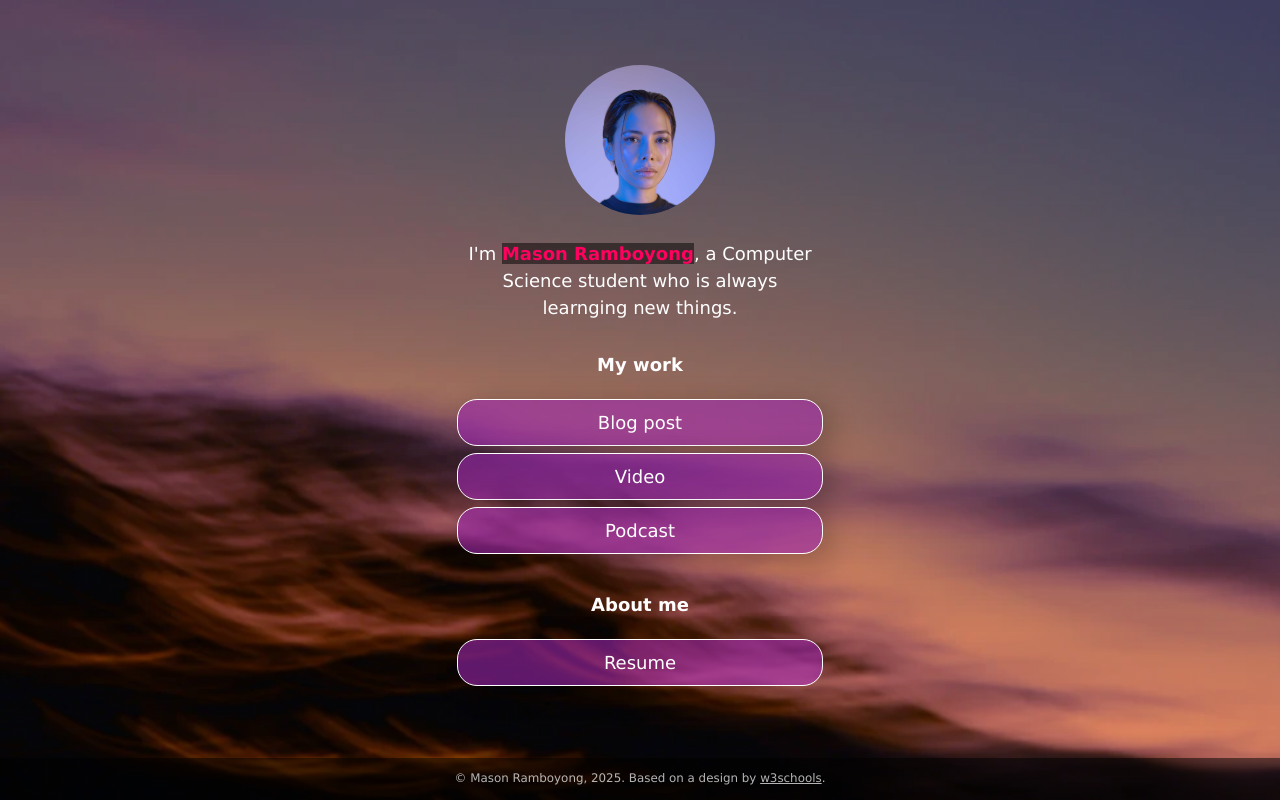
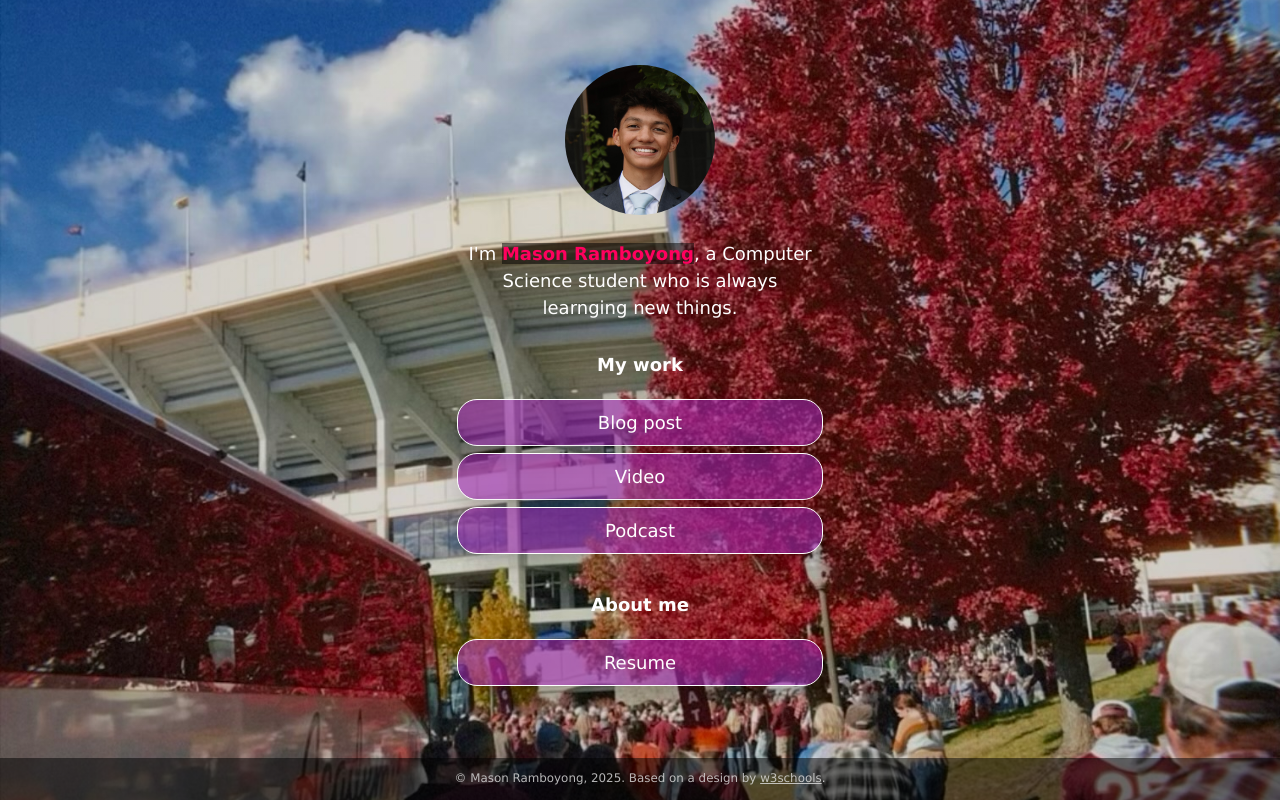
Before and after one commit to MasonRambo/MasonRambo.github.io, a plain HTML site: page index.html in a window 1280 px wide. Drawn offline with Linux system fonts and the light colour scheme.

Commit message:
Updates 11/10

```diff
--- a/css/style.css
+++ b/css/style.css
@@ -26,7 +26,7 @@ body {
     min-height: 100%;
     /* The image used for the site background. Try changing skyscape.jpg to stars.jpg. Put a replacement photo in the images folder and, in line 21 below, replace skyscape.jpg with yourbackgroundfilename.jpg */
     /* The linear gradient darkens the image, like putting a sunglasses lens on top of it. If you want to darken the image even more, change 0.1 (both times) to 0.3 or higher */
-    background: linear-gradient(rgba(0, 0, 0, 0.1), rgba(0, 0, 0, 0.1)), url(../images/skyscape.jpg);
+    background: linear-gradient(rgba(0, 0, 0, 0.1), rgba(0, 0, 0, 0.1)), url(../images/background.jpeg);
     /* Prevents the browser from repeating or "tiling" the background image */
     background-repeat: no-repeat;
     background-position: center;
--- a/index.html
+++ b/index.html
@@ -15,7 +15,7 @@
   <div class="container">
     <!-- Image and name container. Put your replacement photo—which you should crop to be square—in the images folder, then change the source attribute to images/yourportraitfilename.jpg. This path says, "Look in the images folder for yourportraitfilename.jpg." Be sure to change the alt text, too. -->
     <div class="image-container">
-      <img src="images/portrait.jpg" alt="Photo by Art Hauntington">
+      <img src="images/profile.jpeg" alt="Photo by Mason Ramboyong">
     </div>
     <div class="intro">
       I'm <span class="name"><strong>Mason Ramboyong</strong></span>, a Computer Science student who is always learnging new things.
```
Also changed, not shown: images/background.jpeg (added), images/portrait.jpg (deleted), images/profile.jpeg (added), images/skyscape.jpg (deleted).
